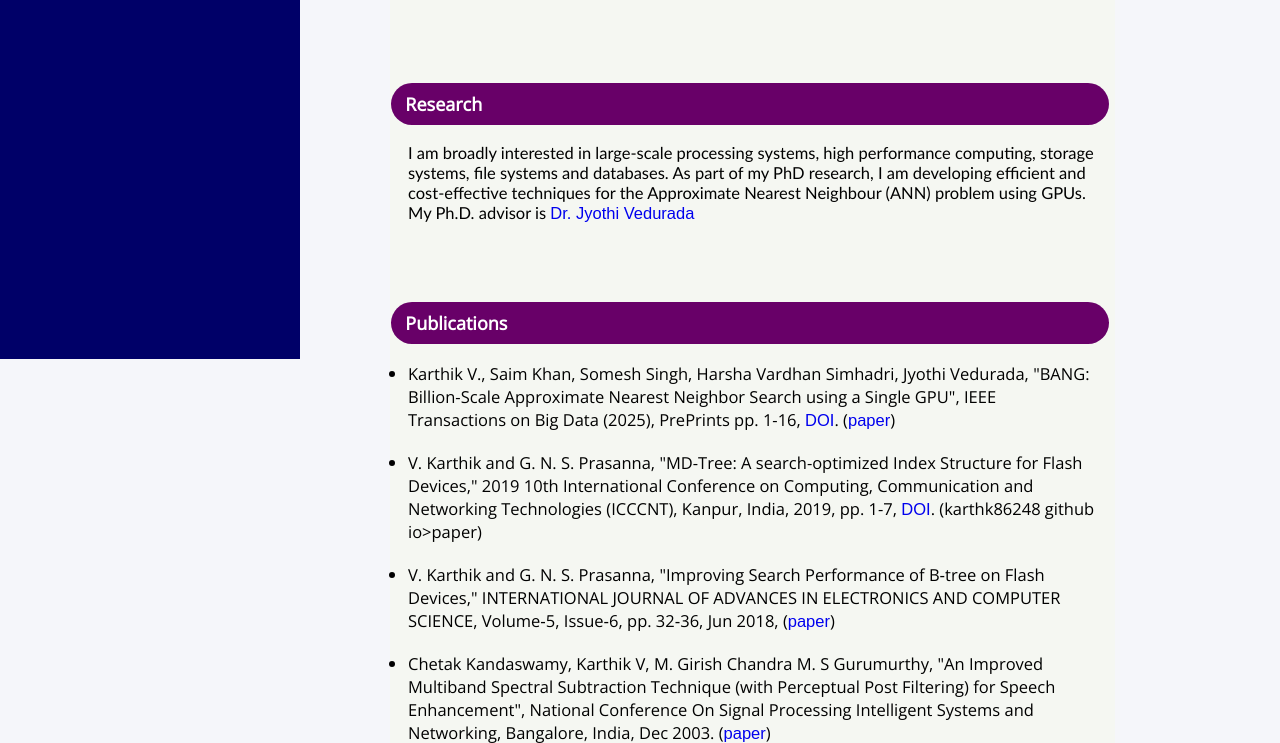
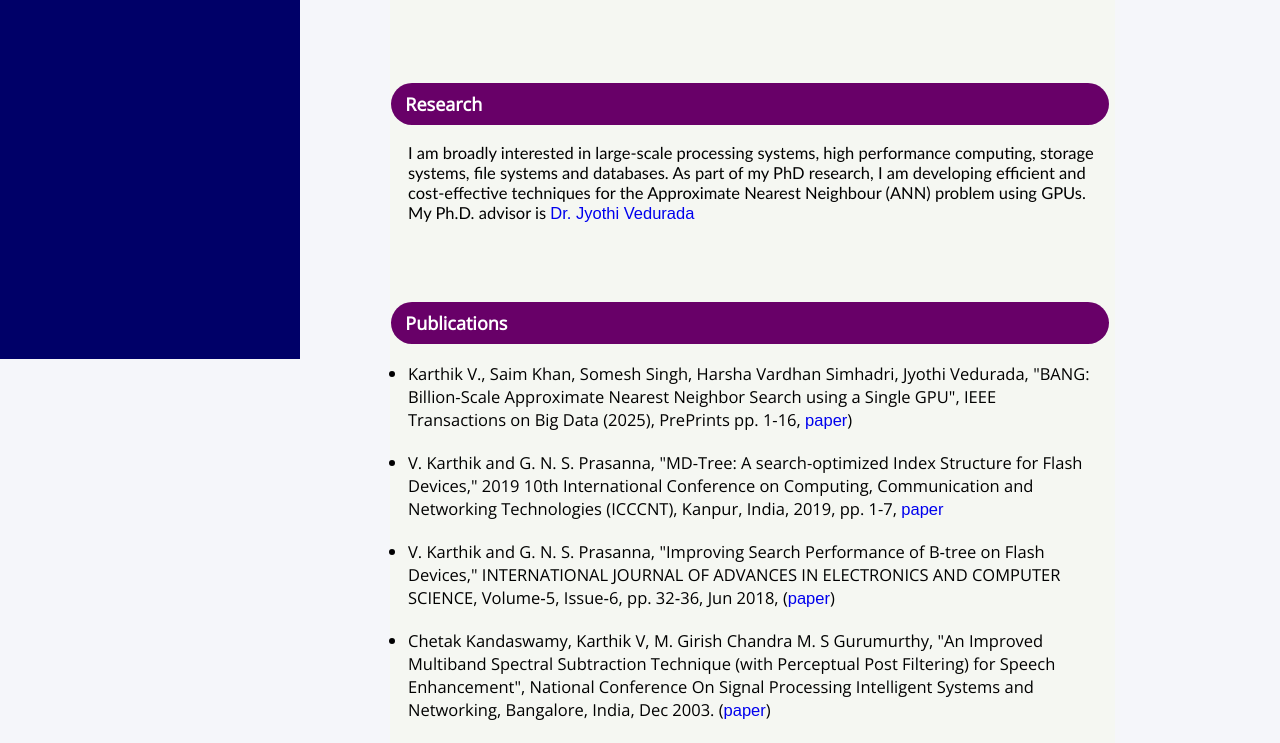
Before and after one commit to karthik86248/karthik86248.github.io, a plain HTML site: page index.html in a window 1280 px wide. Shown: the part 441-1184 px from the top of the page. Drawn offline with nearby package versions, Linux system fonts and the light colour scheme.

Commit message:
Update index.html

```diff
--- a/index.html
+++ b/index.html
@@ -186,10 +186,10 @@ I am broadly interested in large-scale processing systems, high performance comp
  <ul class="divide"><b>&nbsp Publications</b></ul>
 	 <ul class="font-style">
 <li>
-Karthik V., Saim Khan, Somesh Singh, Harsha Vardhan Simhadri, Jyothi Vedurada, "BANG: Billion-Scale Approximate Nearest Neighbor Search using a Single GPU", IEEE Transactions on Big Data (2025), PrePrints pp. 1-16, <a href="https://doi.ieeecomputersociety.org/10.1109/TBDATA.2025.3581085">DOI</a>. (<a href="https://github.com/karthik86248/karthik86248.github.io/blob/main/papers/BANG.pdf" target="_blank">paper</a>)
+Karthik V., Saim Khan, Somesh Singh, Harsha Vardhan Simhadri, Jyothi Vedurada, "BANG: Billion-Scale Approximate Nearest Neighbor Search using a Single GPU", IEEE Transactions on Big Data (2025), PrePrints pp. 1-16, <a href="https://doi.ieeecomputersociety.org/10.1109/TBDATA.2025.3581085" target="_blank>DOI</a>. (<a href="https://github.com/karthik86248/karthik86248.github.io/blob/main/papers/BANG.pdf" target="_blank">paper</a>)
 </li> <br>
 <li>
-V. Karthik and G. N. S. Prasanna, "MD-Tree: A search-optimized Index Structure for Flash Devices," 2019 10th International Conference on Computing, Communication and Networking Technologies (ICCCNT), Kanpur, India, 2019, pp. 1-7, <a href="10.1109/ICCCNT45670.2019.8944765">DOI</a>. (karthk86248 github io>paper</a>)
+V. Karthik and G. N. S. Prasanna, "MD-Tree: A search-optimized Index Structure for Flash Devices," 2019 10th International Conference on Computing, Communication and Networking Technologies (ICCCNT), Kanpur, India, 2019, pp. 1-7, <a href="10.1109/ICCCNT45670.2019.8944765" target="_blank>DOI</a>. (<a href="https://github.com/karthik86248/karthik86248.github.io/blob/main/papers/btree_flash.pdf" target="_blank">paper</a>
 </li> <br>
 <li>
 V. Karthik and G. N. S. Prasanna, "Improving Search Performance of B‐tree on Flash Devices," INTERNATIONAL JOURNAL
```
